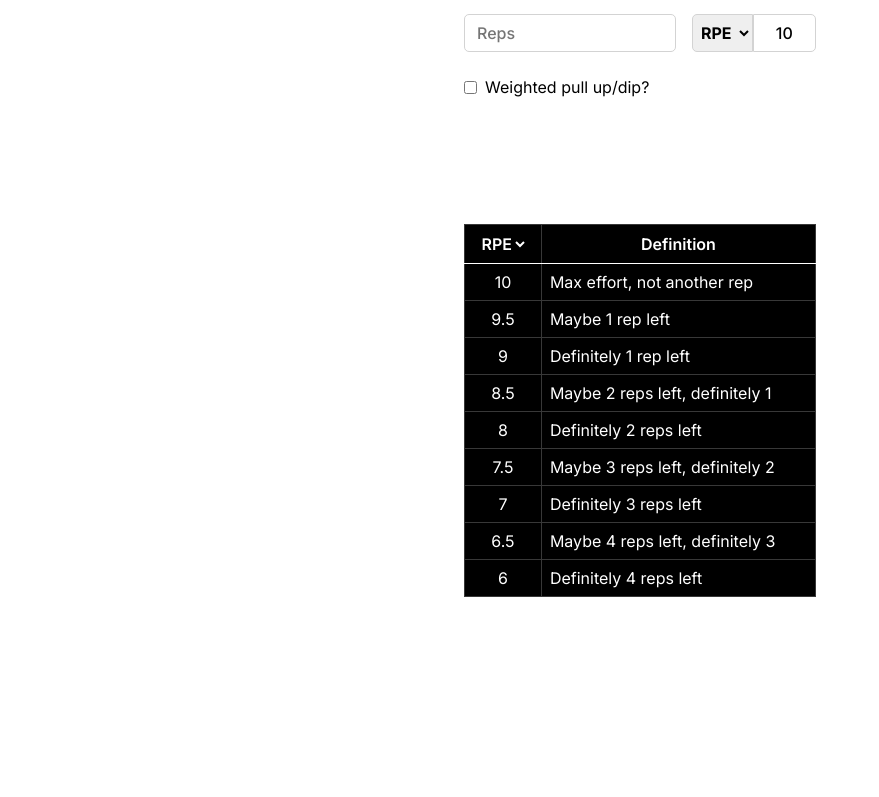
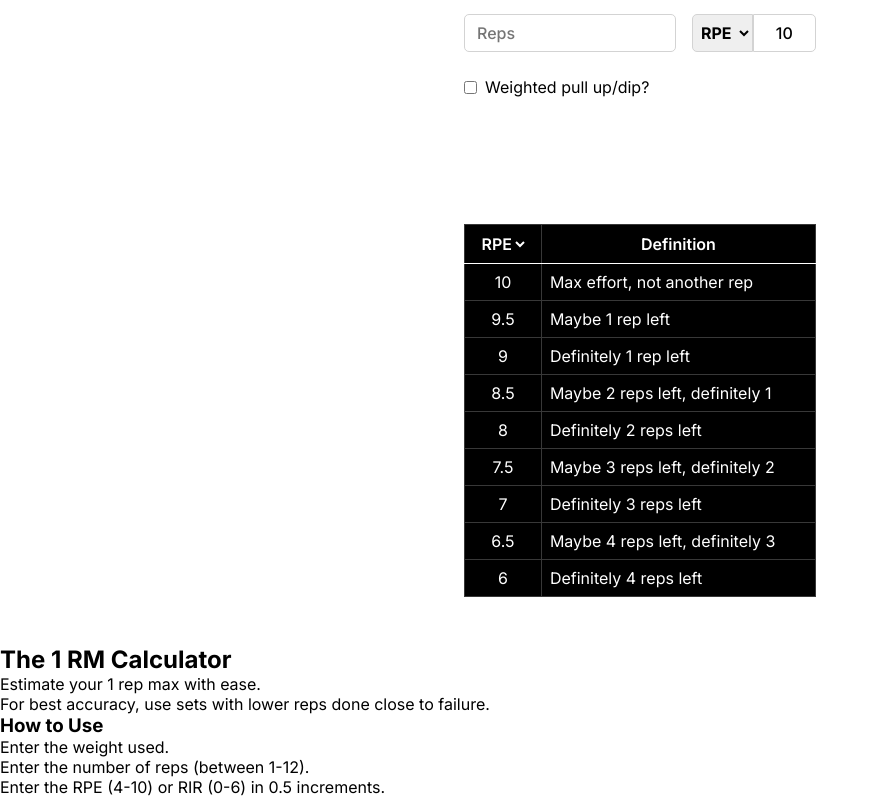
Before and after one commit to danielbirdjr/barbell_calculator, a Next.js app: page /rm-calculator in a window 1280 px wide. Shown: the part 295-1092 px from the top of the page, without its empty margins (0-879 px from the left). Before the commit the page ends 940 px from the top, so only its background shows below. Built offline with nearby package versions, Linux system fonts and the light colour scheme.

Commit message:
Added in feature where when user hits enter on their keyboard it takes them to the next input box

```diff
--- a/src/app/rm-calculator/page.js
+++ b/src/app/rm-calculator/page.js
@@ -7,6 +7,8 @@ import { FiSettings } from "react-icons/fi";
 import calculate1RM from "../utils/calculate1RM.mjs";
 import calculateWeightForReps from "../utils/calculateWeightForReps.mjs";
 import { useEffect } from "react";
+import React, {useRef} from "react";
+import next from "next";
 
 
 export default function RepMaxCalculator() {
@@ -156,6 +158,20 @@ export default function RepMaxCalculator() {
         }
     };
 
+    // Enter key for next input box
+    const weightInputRef = useRef(null);
+    const repsInputRef = useRef(null);
+    const intensityInputRef = useRef(null);
+    const targetRepsInputRef = useRef(null);
+    const targetIntensityInputRef = useRef(null);
+
+    // Focus handler
+    const handleEnterKey = (event, nextInputRef) => {
+        if (event.key === "Enter" && nextInputRef.current) {
+            nextInputRef.current.focus();
+        }
+    }
+
     // Calculate 1RM (fallback to 0 if inputs are invalid)
     const oneRepMax = weight && reps ? calculate1RM(weight, weightUnit, reps, intensityUnit, intensity, isWeightedBodyweight, bodyweight, percentageOfBodyweight) : 0;
     const weightForReps = weight && reps && targetReps ? calculateWeightForReps(weight, weightUnit, reps, intensityUnit, intensity, isWeightedBodyweight, bodyweight, percentageOfBodyweight, targetReps, targetIntensity) : 0;
@@ -191,20 +207,20 @@ export default function RepMaxCalculator() {
                             <div id="weight-for-reps-calculator" className="reps-and-intensity-container">
                                 <label>Targets</label>
                                 <div className="reps-input-container">
-                                    <input type="text" inputMode="decimal" pattern="[0-9]*\.?[0-9]*" value={targetReps} onChange={(e) => handleTargetRepChange(e.target.value)} placeholder="Reps" />
+                                    <input type="text" inputMode="decimal" pattern="[0-9]*\.?[0-9]*" value={targetReps} onChange={(e) => handleTargetRepChange(e.target.value)} placeholder="Reps" ref={targetRepsInputRef} onKeyDown={(e) => handleEnterKey(e, targetIntensityInputRef)} />
                                 </div>
                                 <div className="intensity-container">
                                     <select value={intensityUnit} onChange={(e) => handleIntensityChange(e.target.value)}>
                                         <option value="RPE">RPE</option>
                                         <option value="RIR">RIR</option>
                                     </select>
-                                    <input type="text" inputMode="decimal" pattern="[0-9]*\.?[0-9]*" value={targetIntensity} onChange={(e) => handleTargetIntensityValueChange(e.target.value)} onBlur={handleTargetIntensityBlur} />
+                                    <input type="text" inputMode="decimal" pattern="[0-9]*\.?[0-9]*" value={targetIntensity} onChange={(e) => handleTargetIntensityValueChange(e.target.value)} onBlur={handleTargetIntensityBlur} ref={targetIntensityInputRef} onKeyDown={(e) => handleEnterKey(e, weightInputRef)} />
                                 </div>
                                 <span></span>
                                 <label className="known-rm-label">Known RM</label>
                             </div>
                         )}
-                        <input className="weight-input" type="text" inputMode="decimal" pattern="[0-9]*\.?[0-9]*" value={weight} onChange={(e) => setWeight(e.target.value)} placeholder="Weight"/>
+                        <input className="weight-input" type="text" inputMode="decimal" pattern="[0-9]*\.?[0-9]*" value={weight} onChange={(e) => setWeight(e.target.value)} placeholder="Weight" ref={weightInputRef} onKeyDown={(e) => handleEnterKey(e, repsInputRef)} />
                         <div className="weight-units-container">
                             <div className="weight-unit left-side-weight-unit">
                                 <input type="radio" checked={weightUnit === "LB"} onChange={() => {handleUnitChange("LB")}}></input>
@@ -218,14 +234,14 @@ export default function RepMaxCalculator() {
                     </div>
                     <div className="reps-and-intensity-container">
                         <div className="reps-input-container">
-                            <input type="text" inputMode="decimal" pattern="[0-9]*\.?[0-9]*" value={reps} onChange={(e) => handleRepChange(e.target.value)} placeholder="Reps" />
+                            <input type="text" inputMode="decimal" pattern="[0-9]*\.?[0-9]*" value={reps} onChange={(e) => handleRepChange(e.target.value)} placeholder="Reps" ref={repsInputRef} onKeyDown={(e) => handleEnterKey(e, intensityInputRef)} />
                         </div>
                         <div className="intensity-container">
                             <select value={intensityUnit} onChange={(e) => handleIntensityChange(e.target.value)}>
                                 <option value="RPE">RPE</option>
                                 <option value="RIR">RIR</option>
                             </select>
-                            <input type="text" inputMode="decimal" pattern="[0-9]*\.?[0-9]*" value={intensity} onChange={(e) => handleIntensityValueChange(e.target.value)} onBlur={handleIntensityBlur} />
+                            <input type="text" inputMode="decimal" pattern="[0-9]*\.?[0-9]*" value={intensity} onChange={(e) => handleIntensityValueChange(e.target.value)} onBlur={handleIntensityBlur} ref={intensityInputRef} />
                         </div>
                     </div>
                     <div className="weighted-pull-up-container">
@@ -295,18 +311,53 @@ export default function RepMaxCalculator() {
                     </tbody>
                 </table>
             </div>
+            <div>
+                {calculatorType === "1 RM Calculator" && (
+                    <div>
+                        <h2>The 1 RM Calculator</h2>
+                        <p>Estimate your 1 rep max with ease.</p>
+                        <p>For best accuracy, use sets with lower reps done close to failure.</p>
+                        <h3>How to Use</h3>
+                        <ul>
+                            <li>Enter the weight used.</li>
+                            <li>Enter the number of reps (between 1-12).</li>
+                            <li>Enter the RPE (4-10) or RIR (0-6) in 0.5 increments.</li>
+                        </ul>
+                    </div>
+                )}
+                {calculatorType === "Weight for Reps Calculator" && (
+                    <div>
+                        <h2>The Weight for Reps Calculator</h2>
+                        <p>Find the weight you can lift for a given number of reps.</p>
+                        <p><strong>Ex:</strong> Find your 5 rep max @ RPE 9 using any known rep max.</p>
+                        <h3>How to Use</h3>
+                        <h4>Targets</h4>
+                        <ul>
+                            <li>Enter your target number of reps.</li>
+                            <li>Enter your target RPE (4-10) or RIR (0-6).</li>
+                        </ul>
+                        <h4>Known Rep Max</h4>
+                        <ul>
+                            <li>Enter the weight used.</li>
+                            <li>Enter the number of reps (between 1-12).</li>
+                            <li>Enter the RPE (4-10) or RIR (0-6) in 0.5 increments.</li>
+                        </ul>
+                    </div>
+                )}
+            </div>
+
+
         </main>
     );
 }
 
-//conditional statements to add
-// user must enter reps between 1-12
-// user must enter RPE between 4-10
-// user can enter RIR between 0-6
-// intensity can be 0.5 increments
+// add in when user clicks enter, it takes them to next input
 
+// add it so when the user clicks/taps on an input box, it temperarily clears it so they dont have to first delete the input to enter in the new input
+// if they click out of it before entering an input, it should resort back to what was there before
 
-// on mobile:
-// i want the number keypad (like phone number) to come up
+// add a pop up help thing that says you can only enter between 1-12 reps and the RPE and RIR must be between 4-10 and 0-6 with 0.5 incremements
 
-// add in when user clicks enter, it takes them to next input
+// i would like to add is in the navbar i have links to the 1 RM calculator and the Weight for Reps Calculator. since i currently dont have seperate pages/routes for each, how do i make it so that when i click on one of the links it takes them to that specific calculator and it clears any of the input data if there was any
+
+// style the bottom info section
```
Also changed, not shown: src/app/barbell-calculator/page.js (+10 -0 lines).
